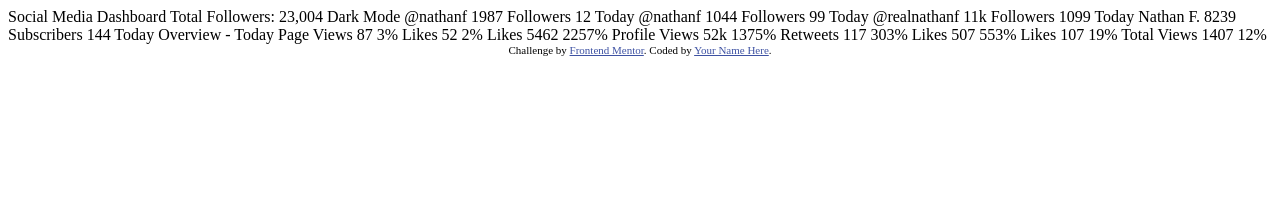
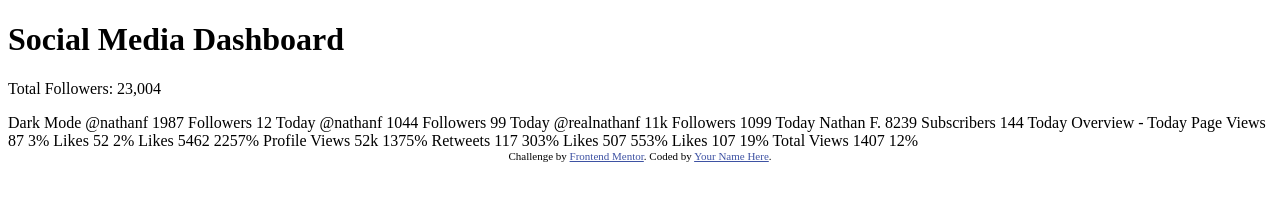
Before and after one commit to SereyvatanaUng/social-media-dashboard, a plain HTML site: page index.html in a window 1280 px wide. Drawn offline with Linux system fonts and the light colour scheme.

Commit message:
modified html a bit

```diff
--- a/index.html
+++ b/index.html
@@ -5,6 +5,8 @@
     <meta name="viewport" content="width=device-width, initial-scale=1.0"> <!-- displays site properly based on user's device -->
 
     <link rel="icon" type="image/png" sizes="32x32" href="./images/favicon-32x32.png">
+
+    <link rel="stylesheet" href="style.css">
 
     <title>Frontend Mentor | [Challenge Name Here]</title>
 
@@ -15,9 +17,13 @@
     </style>
 </head>
 <body>
+    <header>
+        <h1>Social Media Dashboard</h1>
+        <p>Total Followers: 23,004</p>
+    </header>
 
-  Social Media Dashboard
-  Total Followers: 23,004
+
+
 
     Dark Mode
 
@@ -85,3 +91,68 @@
     </div>
 </body>
 </html>
+
+<!--
+    Social Media Dashboard
+    Total Followers: 23,004
+
+    Dark Mode
+
+
+
+    @nathanf
+    1987
+    Followers
+    12 Today
+
+    @nathanf
+    1044
+    Followers
+    99 Today
+
+    @realnathanf
+    11k
+    Followers
+    1099 Today
+
+    Nathan F.
+    8239
+    Subscribers
+    144 Today
+
+
+
+    Overview - Today
+
+    Page Views
+    87
+    3%
+
+    Likes
+    52
+    2%
+
+    Likes
+    5462
+    2257%
+
+    Profile Views
+    52k
+    1375%
+
+    Retweets
+    117
+    303%
+
+    Likes
+    507
+    553%
+
+    Likes
+    107
+    19%
+
+    Total Views
+    1407
+    12%
+-->
```
Also changed, not shown: style.css (added). Lines whose indentation alone changed are shown as unchanged.
